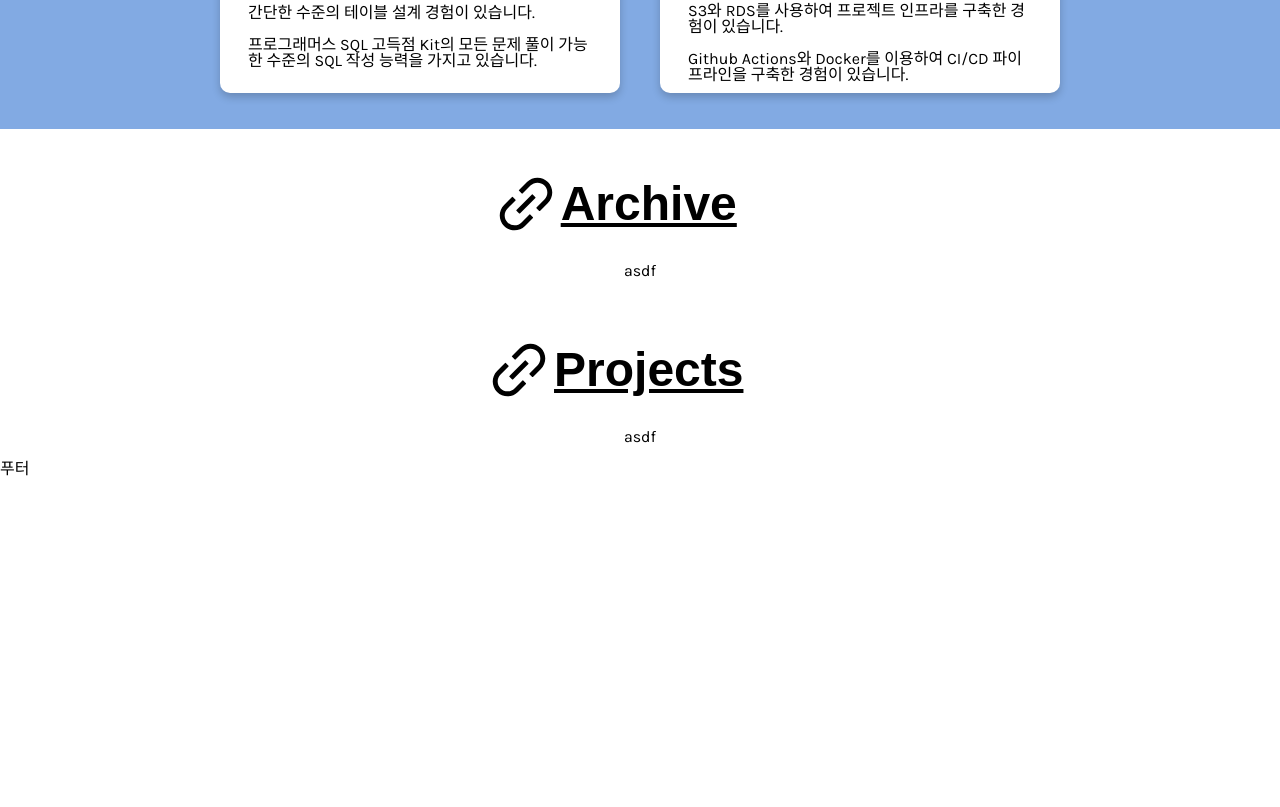
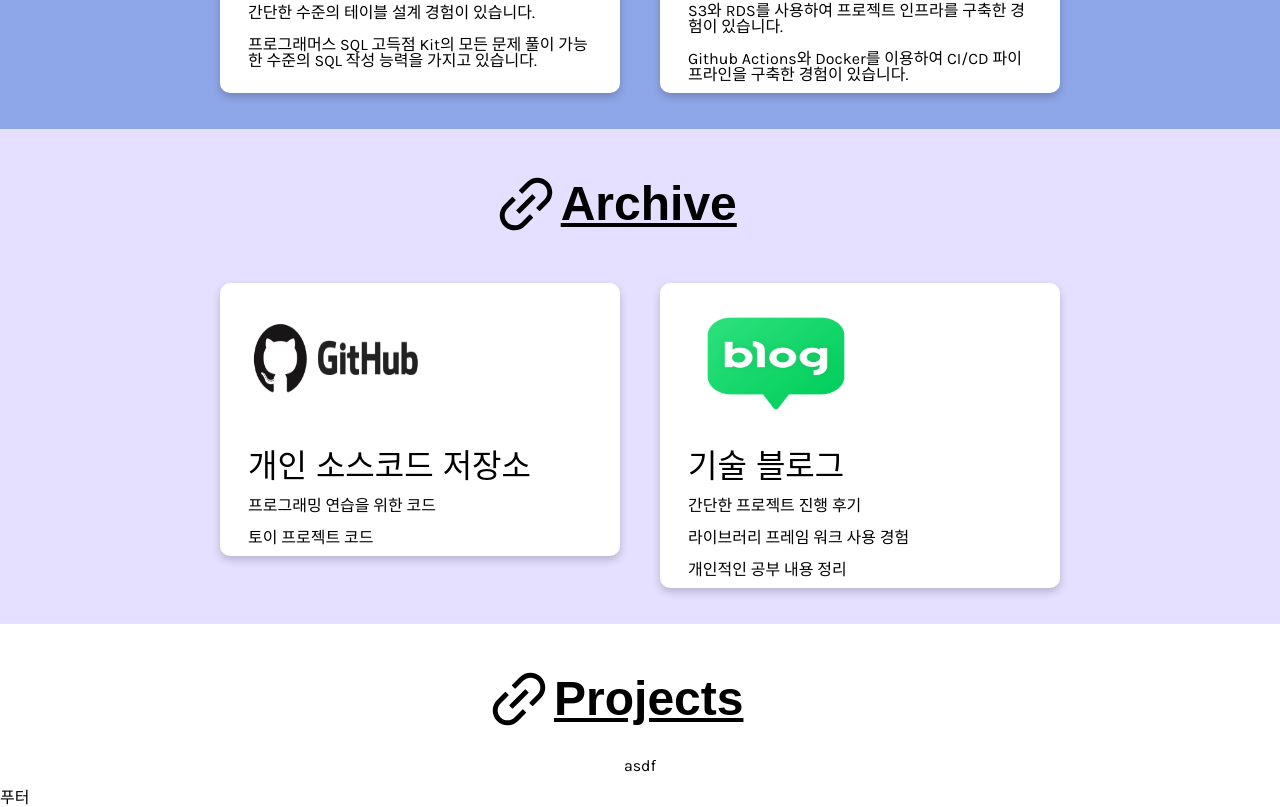
Before and after one commit to RAON0601/portfolio, a Next.js app: page / in a window 1280 px wide. Shown: the part 1918-2725 px from the top of the page. Before the commit the page ends 2396 px from the top, so only its background shows below. Built offline with nearby package versions, Linux system fonts and the light colour scheme.

Commit message:
Archive 1차 완료

```diff
--- a/src/components/section.module.scss
+++ b/src/components/section.module.scss
@@ -2,6 +2,11 @@
   width: 100%;
   display: flex;
   justify-content: center;
+
+  a {
+    text-decoration: none;
+    color: black;
+  }
 }
 
 .content {
--- a/src/pages/index.tsx
+++ b/src/pages/index.tsx
@@ -17,6 +17,7 @@ import {
   SiMysql,
 } from "react-icons/si";
 import Card from "@/components/Card";
+import Image from "next/image";
 
 export default function Home() {
   return (
@@ -67,7 +68,7 @@ export default function Home() {
         <Section
           id="Skills"
           title="Skills"
-          style={{ backgroundColor: "#82AAE3" }}
+          style={{ backgroundColor: "#8EA7E9" }}
         >
           <Card
             header={
@@ -179,8 +180,63 @@ export default function Home() {
           />
         </Section>
 
-        <Section id="Archive" title="Archive">
-          asdf
+        <Section
+          id="Archive"
+          title="Archive"
+          style={{ backgroundColor: "#E5E0FF" }}
+        >
+          <a
+            href="https://github.com/RAON0601"
+            target="_blank"
+            rel="noreferrer"
+          >
+            <Card
+              header={
+                <div>
+                  <Image
+                    src="/github.jpg"
+                    alt="깃허브 이미지"
+                    width={200}
+                    height={150}
+                  />
+                </div>
+              }
+              body={
+                <div>
+                  <h5>개인 소스코드 저장소</h5>
+                  <p>프로그래밍 연습을 위한 코드</p>
+                  <p>토이 프로젝트 코드</p>
+                </div>
+              }
+            />
+          </a>
+
+          <a
+            href="https://blog.naver.com/rao-n"
+            target="_blank"
+            rel="noreferrer"
+          >
+            <Card
+              header={
+                <div>
+                  <Image
+                    src="/naverblog.png"
+                    alt="네이버 블로그 이미지"
+                    width={200}
+                    height={150}
+                  />
+                </div>
+              }
+              body={
+                <div>
+                  <h5>기술 블로그</h5>
+                  <p>간단한 프로젝트 진행 후기</p>
+                  <p>라이브러리 프레임 워크 사용 경험</p>
+                  <p>개인적인 공부 내용 정리</p>
+                </div>
+              }
+            />
+          </a>
         </Section>
 
         <Section id="Projects" title="Projects">
```
Also changed, not shown: public/github.jpg (added), public/naverblog.png (added).
